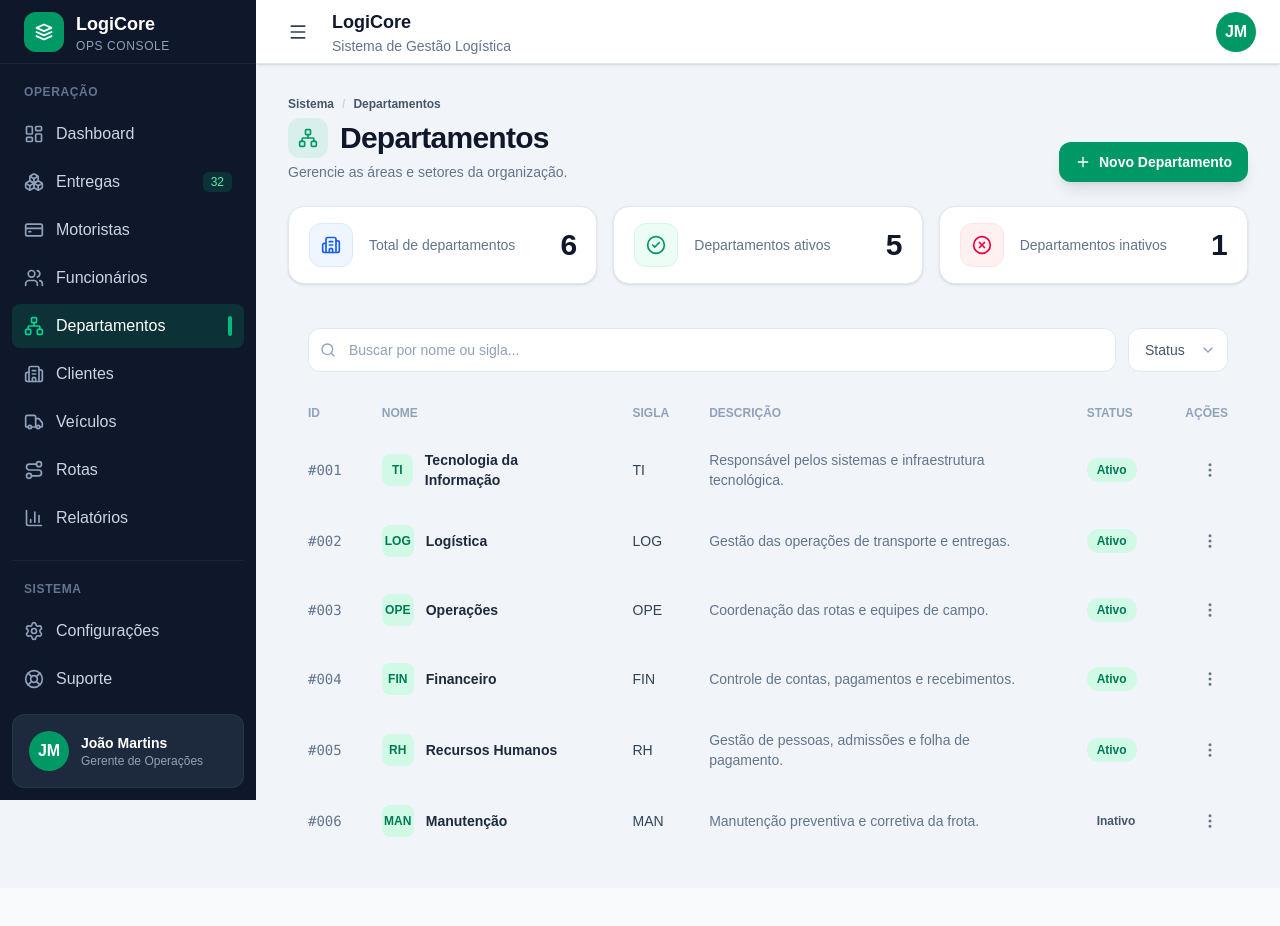
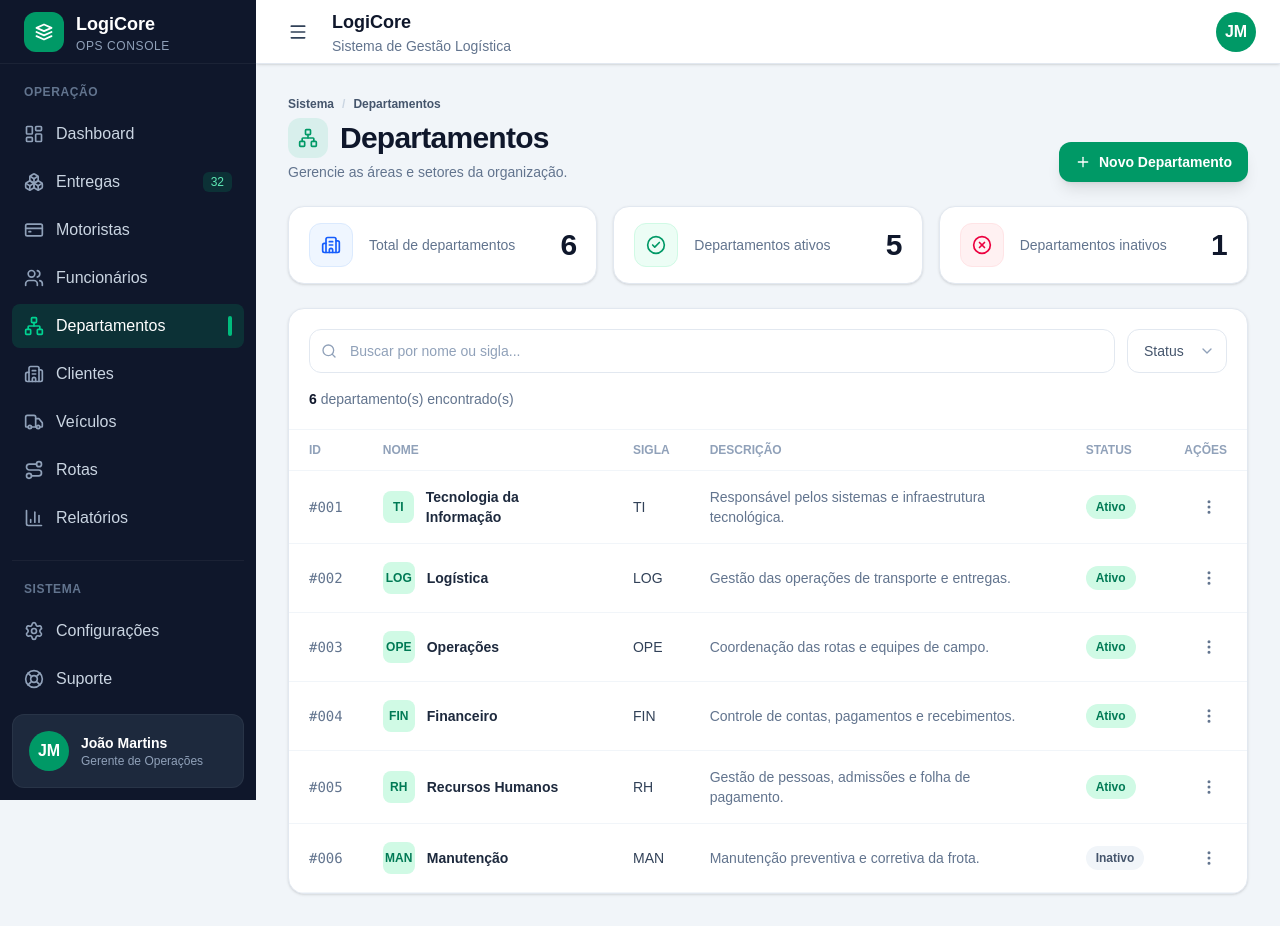
Before and after one commit to Pablo-M-Santos/Sistema_de_Gestao_de_Operacoes_Logisticas, a Next.js app in the folder frontend/: page /departments in a window 1280 px wide. Before the commit the page ends 888 px from the top, so only its background shows below. Built offline with nearby package versions, Linux system fonts and the light colour scheme.

Commit message:
feat: enhance DepartamentoTable styling and add total items count for improved user experience

```diff
--- a/frontend/components/departments/DepartamentoTable.tsx
+++ b/frontend/components/departments/DepartamentoTable.tsx
@@ -124,7 +124,7 @@ export default function DepartamentoTable({ onViewAction, onEditAction, onToggle
   ];
 
   return (
-    <div className="animate-fade-up">
+    <div className="animate-fade-up overflow-hidden rounded-2xl border border-slate-200 bg-white shadow-sm">
       <TableToolbar
         search={query}
         searchPlaceholder="Buscar por nome ou sigla..."
@@ -135,6 +135,8 @@ export default function DepartamentoTable({ onViewAction, onEditAction, onToggle
           setQuery("");
           setStatus("all");
         }}
+        totalItems={filtered.length}
+        itemLabel="departamento(s)"
       />
 
       <DataTable
```
